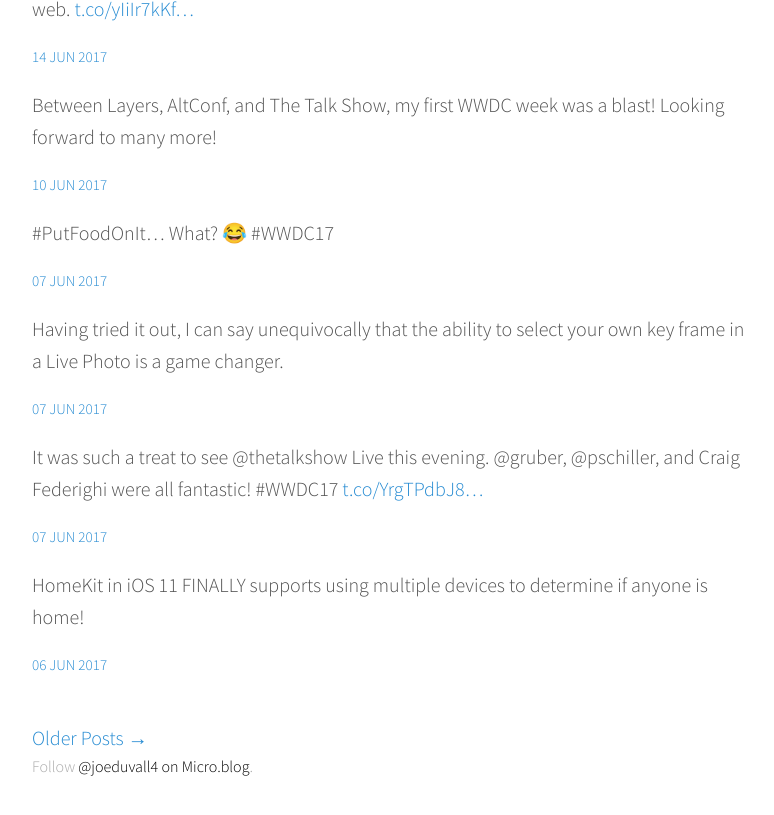
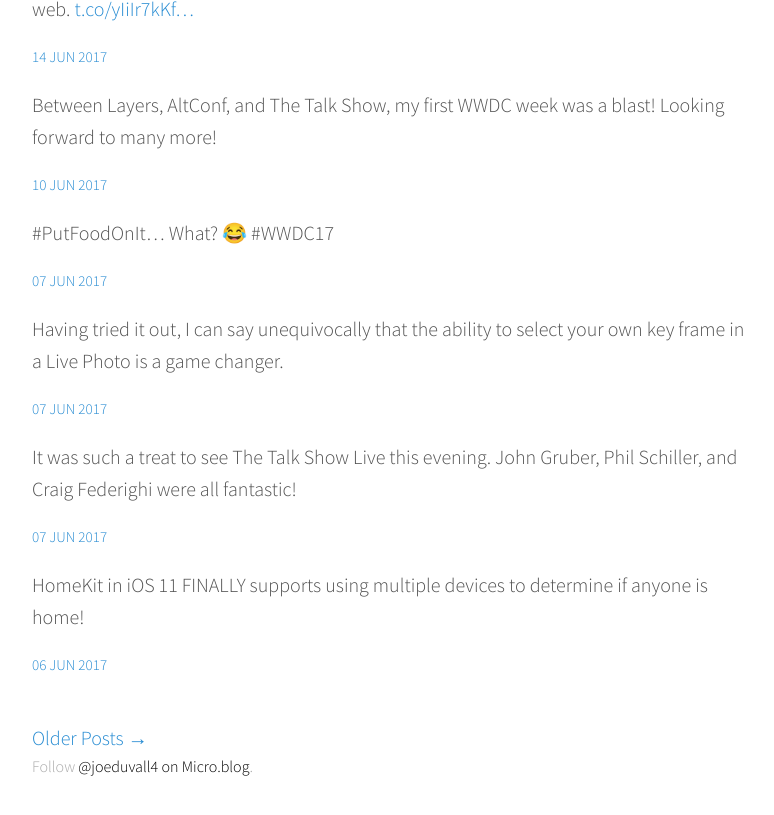
Before and after one commit to joeduvall4/joeduvall4.github.io.old, a Jekyll site: the page built from index.html, in a window 1280 px wide and 900 px high, scrolled down 2401 px. Shown: the top 815 px of the window, without its empty margins (248-1022 px from the left). Built offline with Jekyll 4.4.1, drawn with Linux system fonts in a browser that asks for light colours; the list of posts is cut into pages by our own code.

Commit message:
Mirroring from Micro.blog.

```diff
--- a/_posts/2017-06-07-t872357723228254208.md
+++ b/_posts/2017-06-07-t872357723228254208.md
@@ -5,4 +5,4 @@ audio:
 date: 2017-06-07 00:41:03 -0700
 guid: http://joe.duvall.micro.blog/2017/06/07/t872357723228254208.html
 ---
-It was such a treat to see @thetalkshow Live this evening. @gruber, @pschiller, and Craig Federighi were all fantastic! #WWDC17 [t.co/YrgTPdbJ8...](https://t.co/YrgTPdbJ88)
+It was such a treat to see The Talk Show Live this evening. John Gruber, Phil Schiller, and Craig Federighi were all fantastic!
```
